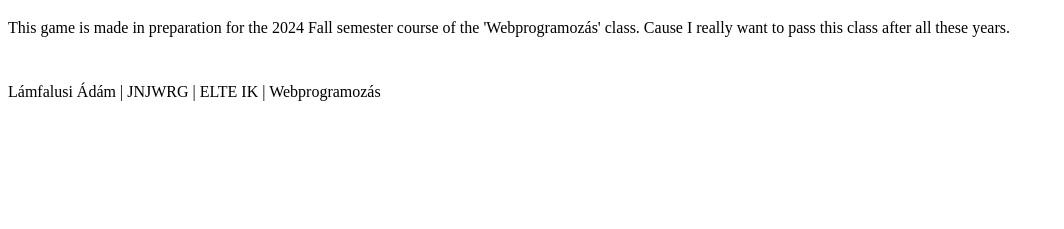
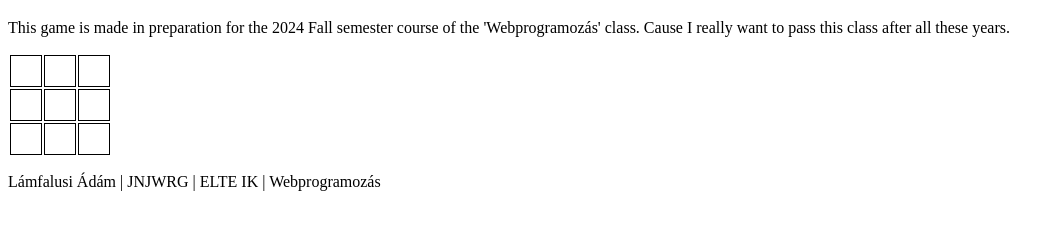
Before and after one commit to Falesz/Tic-Tac-Toe-with-JS, a plain HTML site: page index.html in a window 1280 px wide. Shown: the part 61-290 px from the top of the page, without its empty margins (0-1064 px from the left). Drawn offline with Linux system fonts and the light colour scheme.

Commit message:
Added stylesheet to make the game table look good

```diff
--- a/index.html
+++ b/index.html
@@ -3,12 +3,14 @@
 <head>
     <meta charset="UTF-8">
     <meta name="viewport" content="width=device-width, initial-scale=1.0">
+    <link rel="stylesheet" type="text/css" href="style.css">
     <title>Tic-Tac-Toe</title>
 </head>
 <body>
     <h1>Tic-Tac-Toe game</h1>
     <p>This game is made in preparation for the 2024 Fall semester course of the <span lang="hu">'Webprogramozás'</span> class.
     Cause I really want to pass this class after all these years.</p>
+
     <table id="gameTable"></table>
 
     <footer>
--- /dev/null
+++ b/style.css
@@ -0,0 +1,6 @@
+/* Main stylesheet for the Tic-Tac-Toe game */
+
+td {
+    border: 1px solid black;
+    padding: 15px;
+}
```
